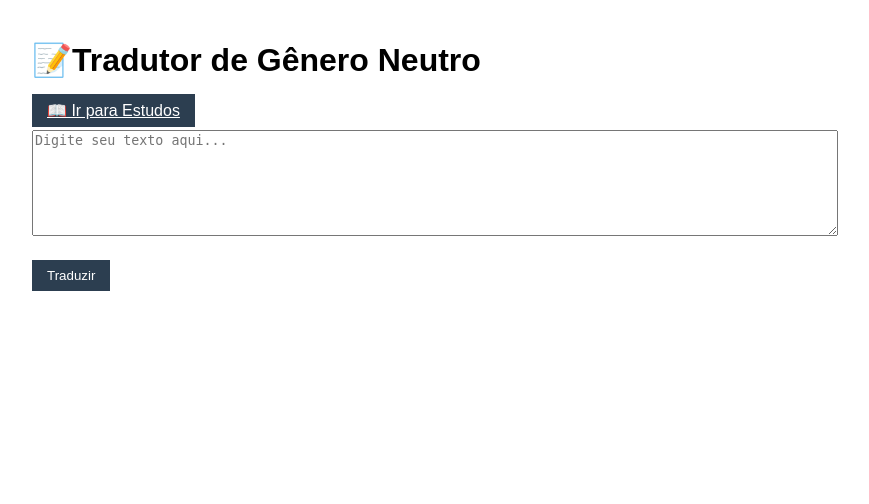
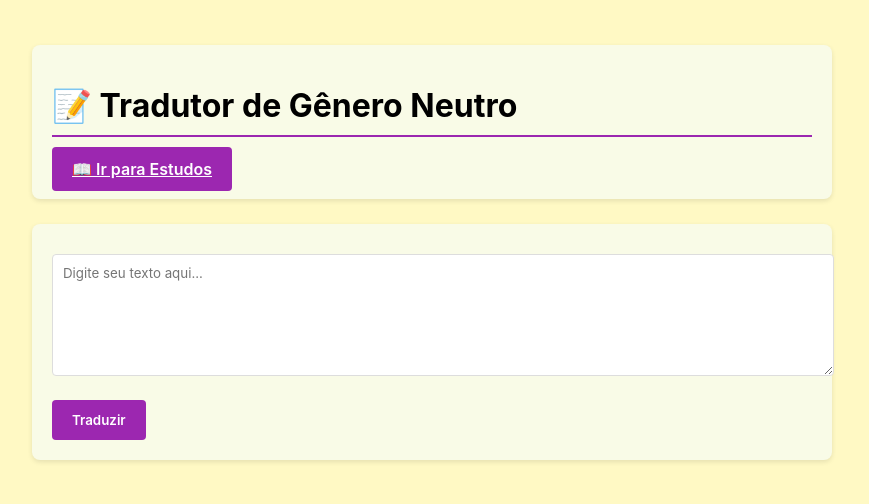
Before and after one commit to alexmattinelli/tradutor_genero_neutro, a Flask app: page / in a window 1280 px wide. Shown: the top 504 px of the page, without its empty margins (208-1077 px from the left). Run offline with Flask 3, Linux system fonts and the light colour scheme.

Commit message:
Update index.html

```diff
--- a/templates/index.html
+++ b/templates/index.html
@@ -3,28 +3,102 @@
 <head>
     <title>Tradutor Neutro</title>
     <style>
-        body { font-family: Arial, sans-serif; max-width: 800px; margin: 0 auto; padding: 20px; }
-        textarea { width: 100%; height: 100px; margin: 10px 0; }
-        .traducao { background: #f5f5f5; padding: 15px; margin: 20px 0; }
-        .mensagem { color: green; margin: 10px 0; }
+        body {
+            /* Fundo amarelo sólido igual ao dos cards de estudo */
+            background: #fff9c4;  /* Amarelo claro */
+            font-family: 'Inter', sans-serif;
+            max-width: 800px;
+            margin: 0 auto;
+            padding: 20px;
+            color: #000;
+        }
+
+        h1 {
+            color: #000;
+            border-bottom: 2px solid #9c27b0;
+            padding-bottom: 10px;
+        }
+
+        .card {
+            background: #f9fbe7;  /* Amarelo mais claro para os cards */
+            padding: 20px;
+            margin: 25px 0;
+            border-radius: 8px;
+            box-shadow: 0 2px 5px rgba(0,0,0,0.1);
+        }
+
+        textarea {
+            width: 100%;
+            height: 100px;
+            margin: 10px 0;
+            padding: 10px;
+            border: 1px solid #ddd;
+            border-radius: 4px;
+            font-family: inherit;
+            background: white;
+        }
+
+        .traducao {
+            background: white;
+            padding: 15px;
+            margin: 20px 0;
+            border-left: 4px solid #ffeb3b;  /* Amarelo mais forte */
+            border-radius: 0 4px 4px 0;
+        }
+
+        .mensagem {
+            color: #4caf50;
+            margin: 10px 0;
+            padding: 10px;
+            background: #e8f5e9;
+            border-left: 4px solid #4caf50;
+        }
+
         button, .btn {
-            margin-top: 10px; padding: 8px 15px;
-            background: #2c3e50; color: white; border: none; cursor: pointer;
+            margin-top: 10px;
+            padding: 12px 20px;
+            background: #9c27b0;
+            color: white;
+            border: none;
+            border-radius: 4px;
+            cursor: pointer;
+            font-family: inherit;
+            font-weight: 600;
+            transition: background 0.3s;
         }
-        .btn-estudos { background: #2c3e50; }
+
+        button:hover, .btn:hover {
+            background: #7b1fa2;
+        }
+
+        input[type="text"] {
+            width: 100%;
+            padding: 10px;
+            margin: 10px 0;
+            border: 1px solid #ddd;
+            border-radius: 4px;
+            font-family: inherit;
+        }
+
+        /* Import da fonte Inter */
+        @import url('https://fonts.googleapis.com/css2?family=Inter:wght@400;600&display=swap');
     </style>
 </head>
 <body>
-    <h1>📝Tradutor de Gênero Neutro</h1>
-    <a href="/estudos" class="btn btn-estudos">📖 Ir para Estudos</a>
+    <div class="card">
+        <h1>📝 Tradutor de Gênero Neutro</h1>
+        <a href="/estudos" class="btn">📖 Ir para Estudos</a>
+    </div>
 
-    <form method="POST">
-        <textarea name="texto" placeholder="Digite seu texto aqui..." required>{{ texto_original if texto_original else '' }}</textarea>
-        <button type="submit">Traduzir</button>
-    </form>
+    <div class="card">
+        <form method="POST">
+            <textarea name="texto" placeholder="Digite seu texto aqui..." required>{{ texto_original if texto_original else '' }}</textarea>
+            <button type="submit">Traduzir</button>
+        </form>
+    </div>
 
     {% if traducao %}
-    <div class="traducao">
+    <div class="card traducao">
         <h3>Tradução:</h3>
         <p>{{ traducao }}</p>
 
@@ -38,7 +112,9 @@
     {% endif %}
 
     {% if request.args.get('sucesso') %}
-    <div class="mensagem">Correção salva com sucesso!</div>
+    <div class="card mensagem">
+        Correção salva com sucesso!
+    </div>
     {% endif %}
 </body>
 </html>
```
